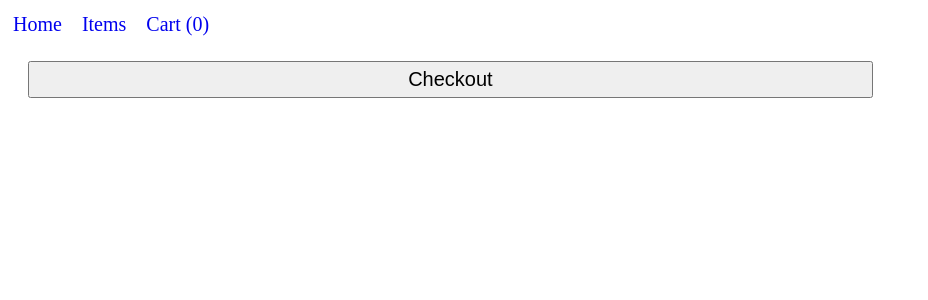
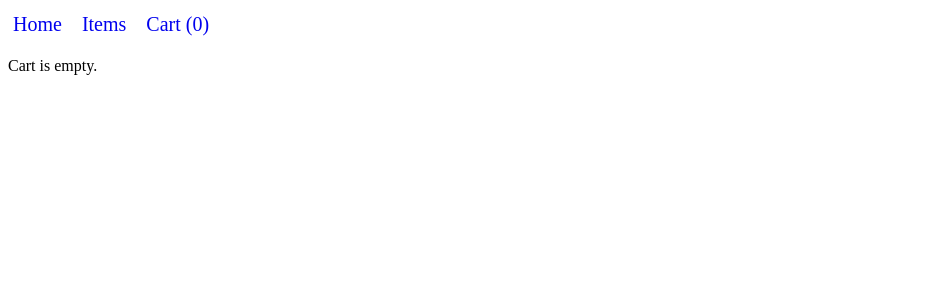
Before and after one commit to ls1955/react-shopping-cart, a React app: page /cart in a window 1280 px wide. Shown: the top 300 px of the page, without its empty margins (0-928 px from the left). Built offline with nearby package versions, Linux system fonts and the light colour scheme; the HTML template or start-up script is replaced by a standard one.

Commit message:
Hide checkout button when cart is empty
This commit also include an empty cart message when cart is empty.

```diff
--- a/src/routes/cart-page.jsx
+++ b/src/routes/cart-page.jsx
@@ -15,12 +15,11 @@ export default function CartPage() {
     .filter((title) => cart[title].isInCart)
     .map((title) => <CartItem key={title} title={title} />);
   const handleCheckout = () => {
-    if (cartItems.length === 0) return setMessage("Cart is empty.");
-
     const newCart = {};
     Object.entries(cart).forEach(([title, { ...props }]) => {
       newCart[title] = { ...props, isInCart: false };
     });
+
     setCart(newCart);
     setMessage("Thank you for purchasing.");
   };
@@ -29,10 +28,12 @@ export default function CartPage() {
     <>
       <NavigationBar />
       <div className={styles.cartContainer}>
-        {cartItems}
-        <button onClick={handleCheckout} className={styles.checkoutButton}>
-          Checkout
-        </button>
+        {cartItems.length !== 0 ? cartItems : <p>Cart is empty.</p>}
+        {cartItems.length !== 0 && (
+          <button onClick={handleCheckout} className={styles.checkoutButton}>
+            Checkout
+          </button>
+        )}
         {message && <MessageBox>{message}</MessageBox>}
       </div>
     </>
```
